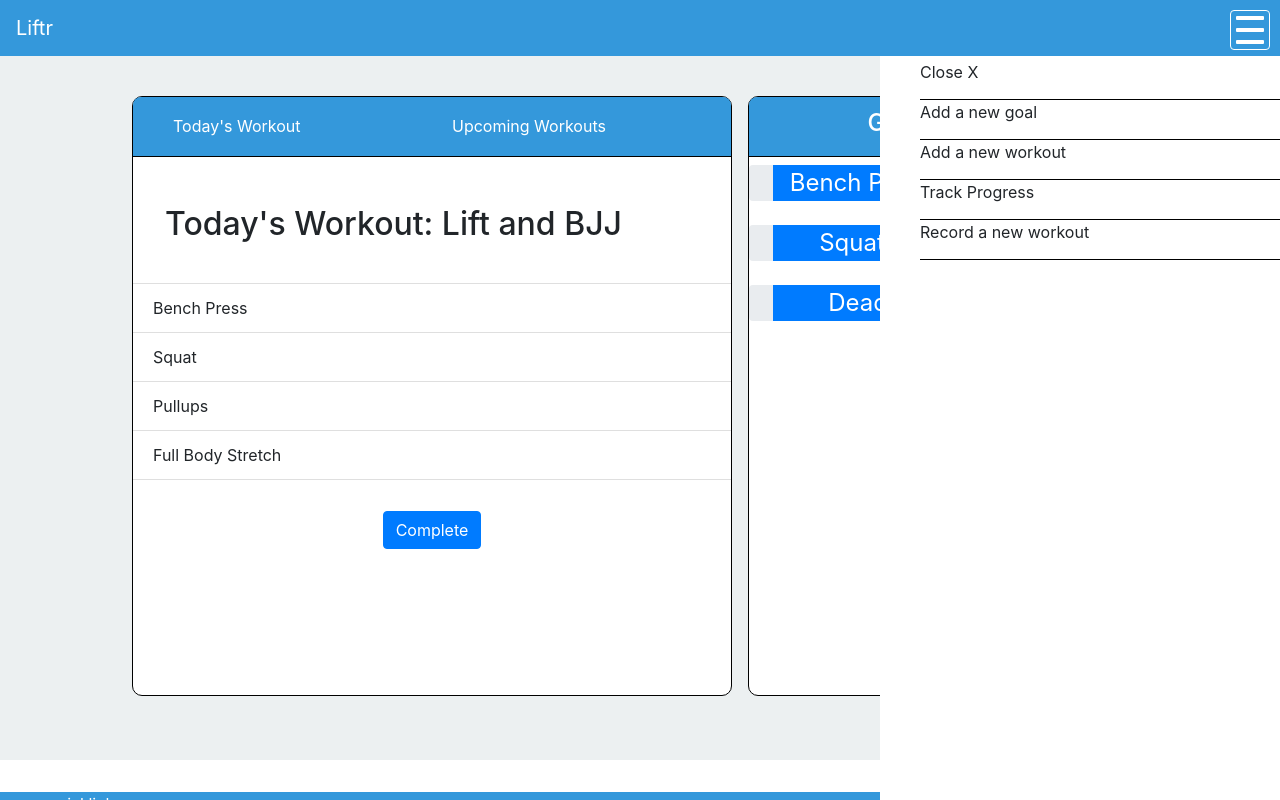
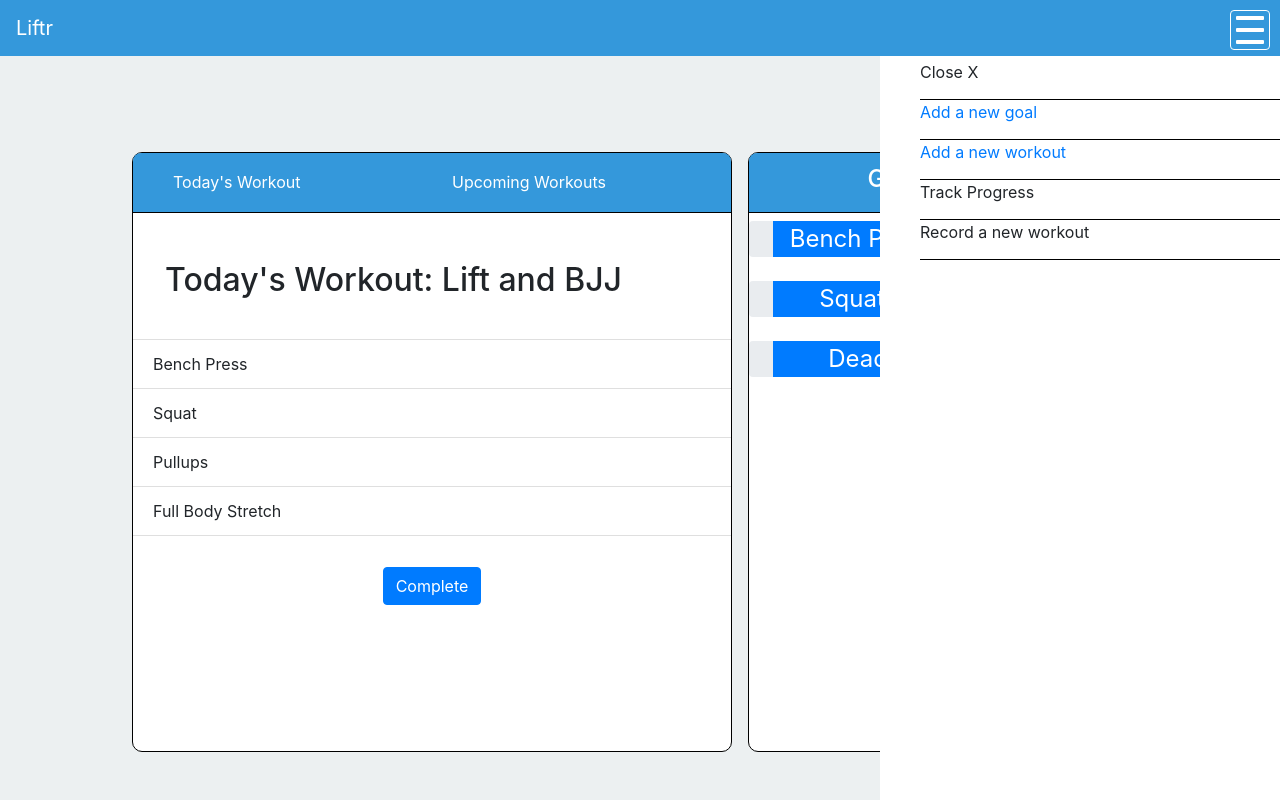
Before and after one commit to grantfogle/liftr-front-end, a React (Create React App) app: page /new-goal in a window 1280 px wide. Both pictures are taken after a click on the element 1250 px from the left and 30 px from the top of the page. Shown: the top 800 px of the page. Built offline with nearby package versions, Linux system fonts and the light colour scheme.

Commit message:
router is working

```diff
--- a/src/App.js
+++ b/src/App.js
@@ -6,6 +6,7 @@ import Schedule from './components/Schedule';
 import SideMenu from './components/SideMenu/SideMenu';
 import DailyWorkout from './components/DailyWorkout';
 import Footer from './components/Footer';
+import NewGoals from './components/NewGoals';
 import logo from './logo.svg';
 import './App.css';
 import { BrowserRouter as Router, Route } from 'react-router-dom';
@@ -42,8 +43,9 @@ class App extends Component {
           <div className="main">
             {/* <DailyWorkout /> */}
             <div>
-              <Route exact path="/" component={() => <Home />} />
+              {/* <Route exact path="/" component={() => <Home />} /> */}
               <Route exact path="/goal" component={() => <Goals />} />
+              <Route exact path="/new-goal" component={() => <NewGoals />} />
             </div>
             <Goals />
             {/* <Schedule /> */}
--- /dev/null
+++ b/src/components/NewGoals.js
@@ -0,0 +1,11 @@
+import React from 'react';
+
+const NewGoals = () => {
+    return (
+
+        <h1>cats</h1>
+
+    );
+}
+
+export default NewGoals;
--- a/src/components/SideMenu/SideMenu.js
+++ b/src/components/SideMenu/SideMenu.js
@@ -1,17 +1,22 @@
 import React from 'react';
 import './SideMenu.css';
+import { Link } from 'react-router-dom';
 
 const SideMenu = ({ sideMenu, toggleSideMenu }) => {
     return (
         <nav className={sideMenu ? "side-menu" : "side-menu-hidden"}>
             <ul>
                 <li onClick={toggleSideMenu}>Close X</li>
-                <li><a href="#"></a>Add a new goal</li>
-                <li><a href="#"></a>Add a new workout</li>
-                <li><a href="#"></a>Track Progress</li>
-                <li><a href="#"></a>Record a new workout</li>
-            </ul>
-        </nav>
+                <Link to="/new-goal">
+                    <li>Add a new goal</li>
+                </Link>
+                <Link to="/goals">
+                    <li>Add a new workout</li>
+                </Link>
+                <li>Track Progress</li>
+                <li>Record a new workout</li >
+            </ul >
+        </nav >
     )
 }
 
```
